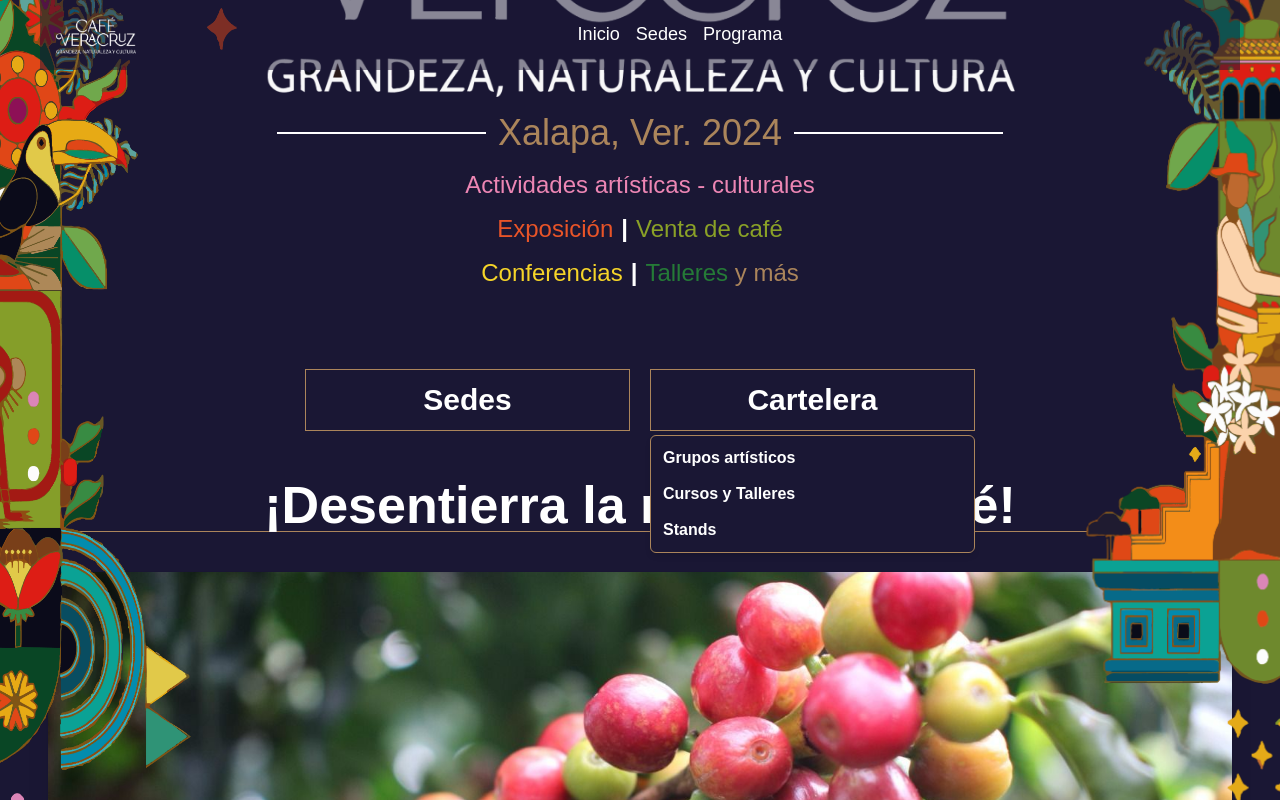
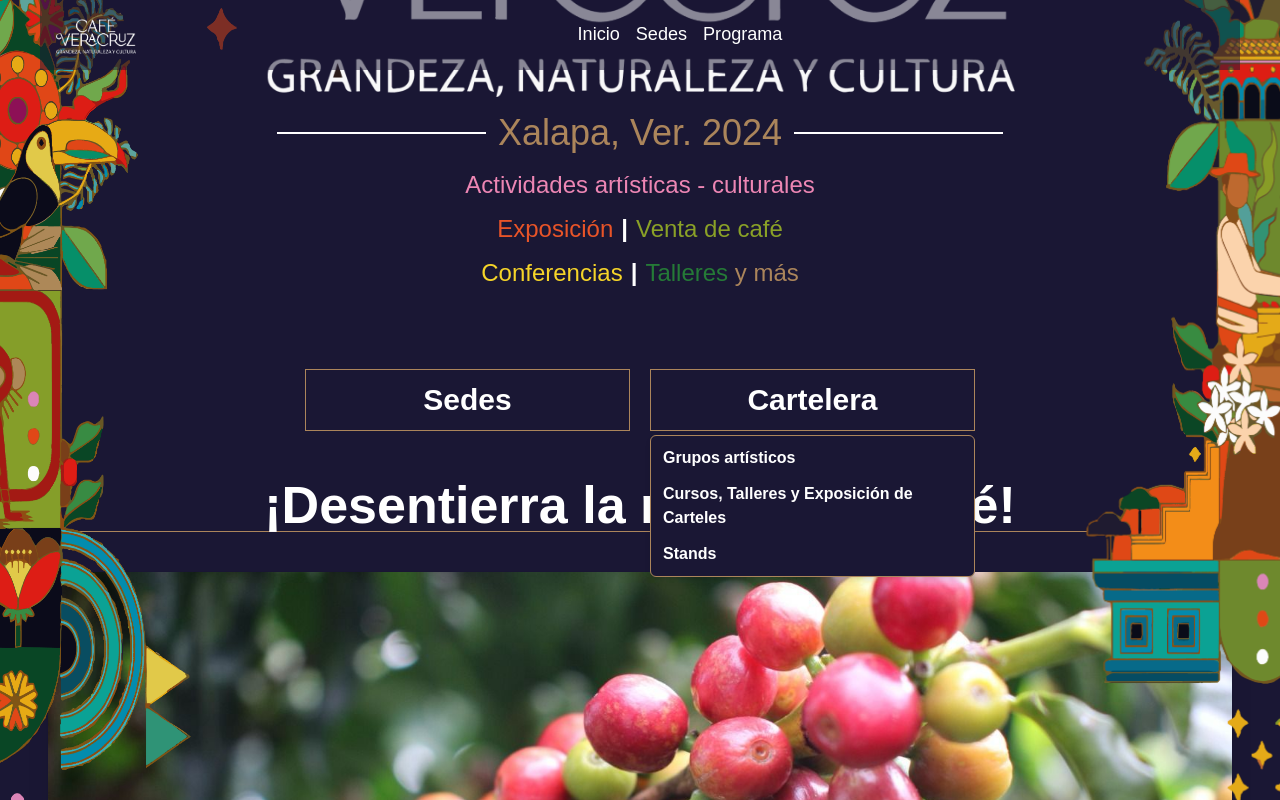
Before and after one commit to enriqueorea/festival-cafe, a Next.js app: page / in a window 1280 px wide. Both pictures are taken after a click on the button "Cartelera". Shown: the part 445-1245 px from the top of the page. Built offline with nearby package versions, Linux system fonts and the light colour scheme.

Commit message:
agregar carteles al programa

```diff
--- a/components/Hero.tsx
+++ b/components/Hero.tsx
@@ -85,7 +85,7 @@ export const Hero = () => {
                     className="w-full hover:text-light-brown"
                     href={"/sedes/biblioteca_carlos_fuentes"}
                   >
-                    Cursos y Talleres
+                    Cursos, Talleres y Exposición de Carteles
                   </Link>
                 </DropdownMenuItem>
                 <DropdownMenuItem>
--- a/components/Program.tsx
+++ b/components/Program.tsx
@@ -55,9 +55,13 @@ export const Program: FC<IProps> = ({ program, showBanner }) => {
                     <table className="w-full text-center text-white border-collapse border border-dark-orange/50">
                       <thead>
                         <tr>
-                          <th className="text-xl p-2 border border-dark-orange/50 font-semibold">
-                            Hora
-                          </th>
+                          {programByType[tipo][fecha][lugar].some(
+                            (a) => a.hora
+                          ) && (
+                            <th className="text-xl p-2 border border-dark-orange/50 font-semibold">
+                              Hora
+                            </th>
+                          )}
                           <th className="text-xl p-2 border border-dark-orange/50 font-semibold">
                             Actividad
                           </th>
@@ -67,10 +71,12 @@ export const Program: FC<IProps> = ({ program, showBanner }) => {
                         {programByType[tipo][fecha][lugar].map(
                           (actividad, l) => (
                             <tr key={l}>
+                              {actividad.hora && (
+                                <td className="p-2 text-lg border border-dark-orange/50 font-medium">
+                                  {actividad.hora}
+                                </td>
+                              )}
                               <td className="p-2 text-lg border border-dark-orange/50 font-medium">
-                                {actividad.hora}
-                              </td>
-                              <td className="p-2 text-lg border border-dark-orange/50  font-medium">
                                 {actividad.descripcion}
                               </td>
                             </tr>
@@ -91,7 +97,7 @@ export const Program: FC<IProps> = ({ program, showBanner }) => {
             Degustación de café
           </h4>
           <div className="mt-4">
-            <h3 className="text-center mb-2 text-yellow font-semibold ">
+            <h3 className="text-center mb-2 text-yellow font-semibold">
               Sábado 6 de julio
             </h3>
             <div className="mt-4">
@@ -115,7 +121,7 @@ export const Program: FC<IProps> = ({ program, showBanner }) => {
                       <td className="p-2 text-lg border border-dark-orange/50 font-medium">
                         10:00-14:00 hrs
                       </td>
-                      <td className="p-2 text-lg border border-dark-orange/50  font-medium">
+                      <td className="p-2 text-lg border border-dark-orange/50 font-medium">
                         Degustación de café
                       </td>
                     </tr>
@@ -123,7 +129,7 @@ export const Program: FC<IProps> = ({ program, showBanner }) => {
                       <td className="p-2 text-lg border border-dark-orange/50 font-medium">
                         16:00-18:00 hrs
                       </td>
-                      <td className="p-2 text-lg border border-dark-orange/50  font-medium">
+                      <td className="p-2 text-lg border border-dark-orange/50 font-medium">
                         Degustación de café
                       </td>
                     </tr>
```
